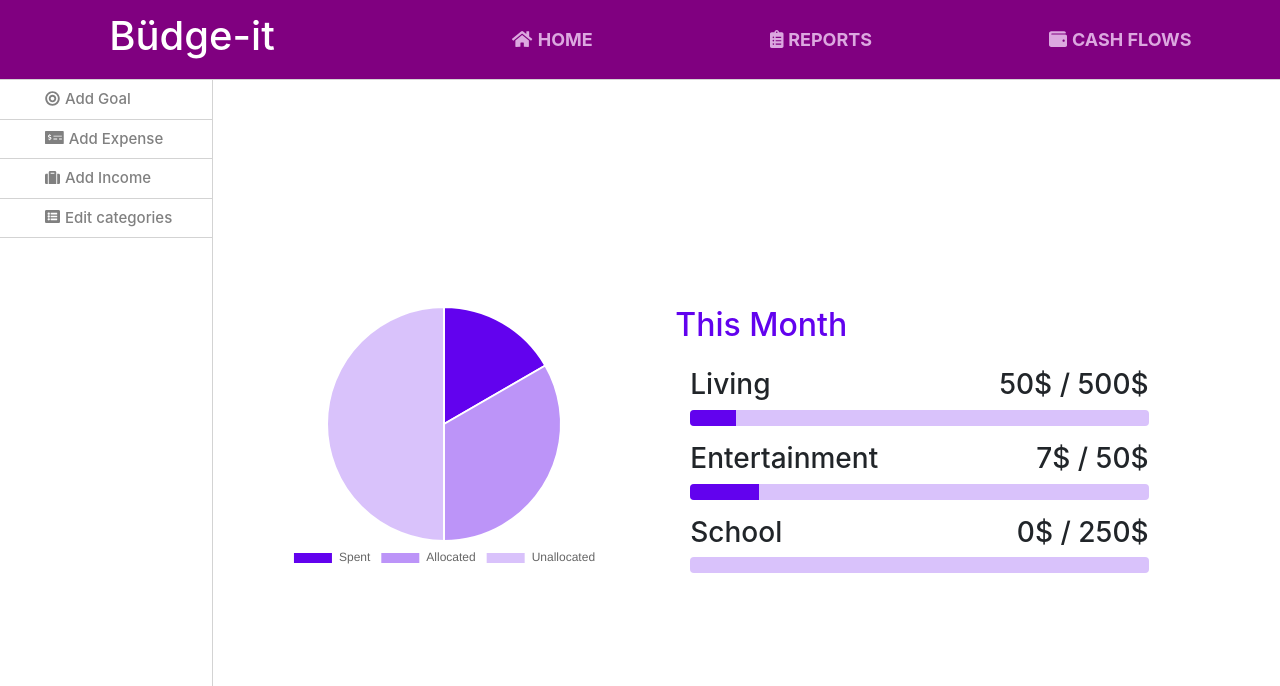
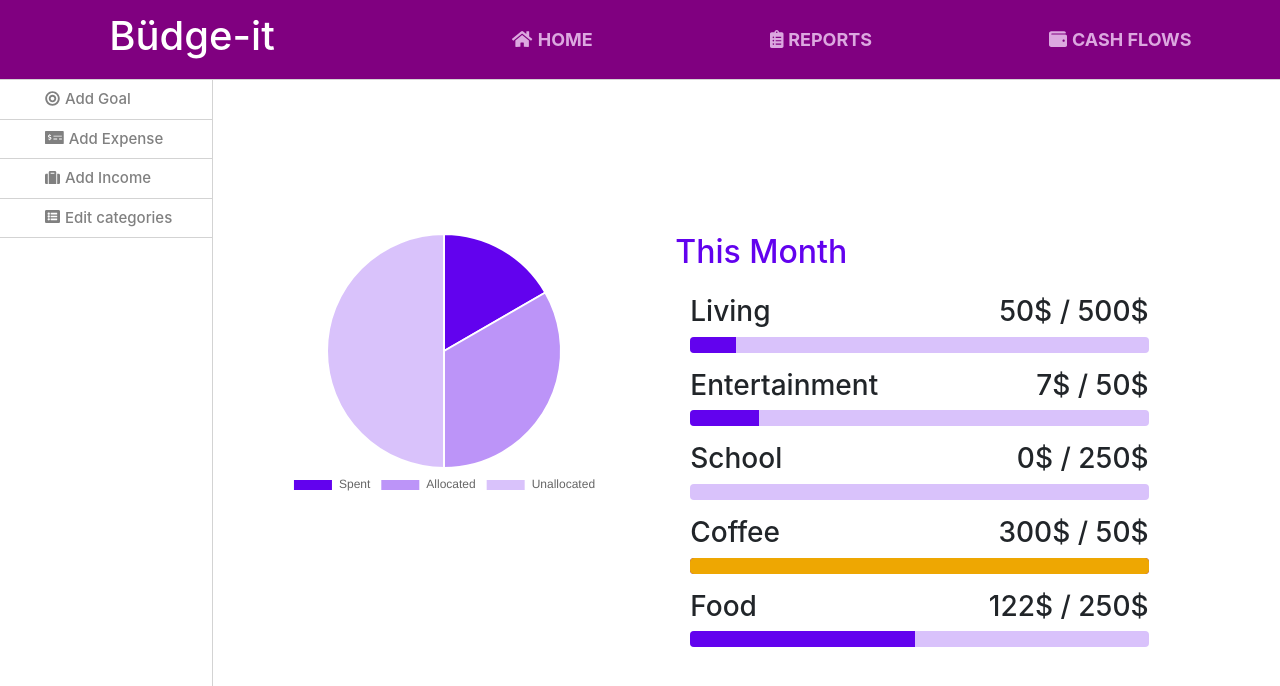
Before and after one commit to Nethermane/react_HCI_325, a React (Create React App) app: page / in a window 1280 px wide. Shown: the top 686 px of the page. Built offline with nearby package versions, Linux system fonts and the light colour scheme.

Commit message:
Some dummy data

```diff
--- a/src/UseGlobalState.js
+++ b/src/UseGlobalState.js
@@ -17,20 +17,20 @@ const initialState = {
   incomes: [
     {
       id: 1,
-      name: "income1",
+      name: "Scholarship",
       amount: "1000",
       date: "2020-01-01",
       duration: "4",
-      category: "Food",
+      category: "Scholarship",
       frequency: "monthly"
     },
     {
       id: 2,
-      name: "income2",
-      amount: "1000",
+      name: "McWendy's",
+      amount: "120",
       date: "2020-02-02",
-      category: "Food",
-      duration: "1",
+      category: "Work",
+      duration: "4",
       frequency: "monthly"
     }
   ],
@@ -46,11 +46,47 @@ const initialState = {
     },
     {
       id: 2,
-      name: "netflix",
+      name: "Notflex",
       amount: "7",
       date: "2020-01-01",
       duration: "3",
       category: "Entertainment",
+      frequency: "monthly"
+    },
+    {
+      id: 3,
+      name: "Tsarbucks",
+      amount: "50",
+      date: "2020-01-01",
+      duration: "3",
+      category: "Coffee",
+      frequency: "monthly"
+    },
+    {
+      id: 4,
+      name: "Jim Borton's",
+      amount: "250",
+      date: "2020-01-01",
+      duration: "3",
+      category: "Coffee",
+      frequency: "monthly"
+    },
+    {
+      id: 5,
+      name: "Pizza Bell",
+      amount: "120",
+      date: "2020-01-01",
+      duration: "3",
+      category: "Food",
+      frequency: "monthly"
+    },
+    {
+      id: 5,
+      name: "Basic Foods",
+      amount: "2",
+      date: "2020-01-01",
+      duration: "3",
+      category: "Food",
       frequency: "monthly"
     }
   ],
@@ -58,7 +94,9 @@ const initialState = {
   categories: [
     { id: 2, name: "Living", max: 500 },
     { id: 3, name: "Entertainment", max: 50 },
-    { id: 3, name: "School", max: 250 }
+    { id: 3, name: "School", max: 250 },
+    { id: 3, name: "Coffee", max: 50 },
+    { id: 3, name: "Food", max: 250 }
   ]
 };
 
```
